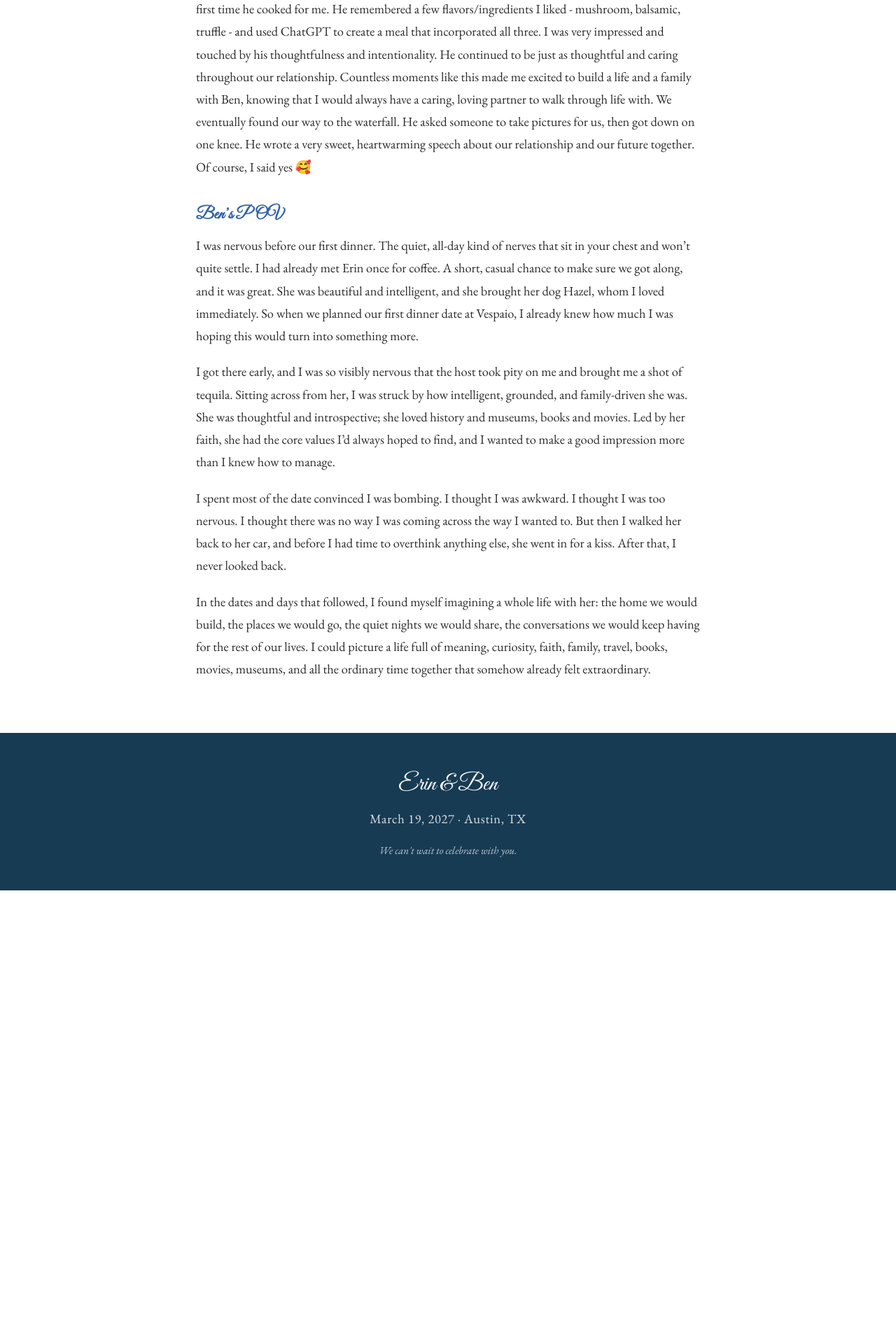
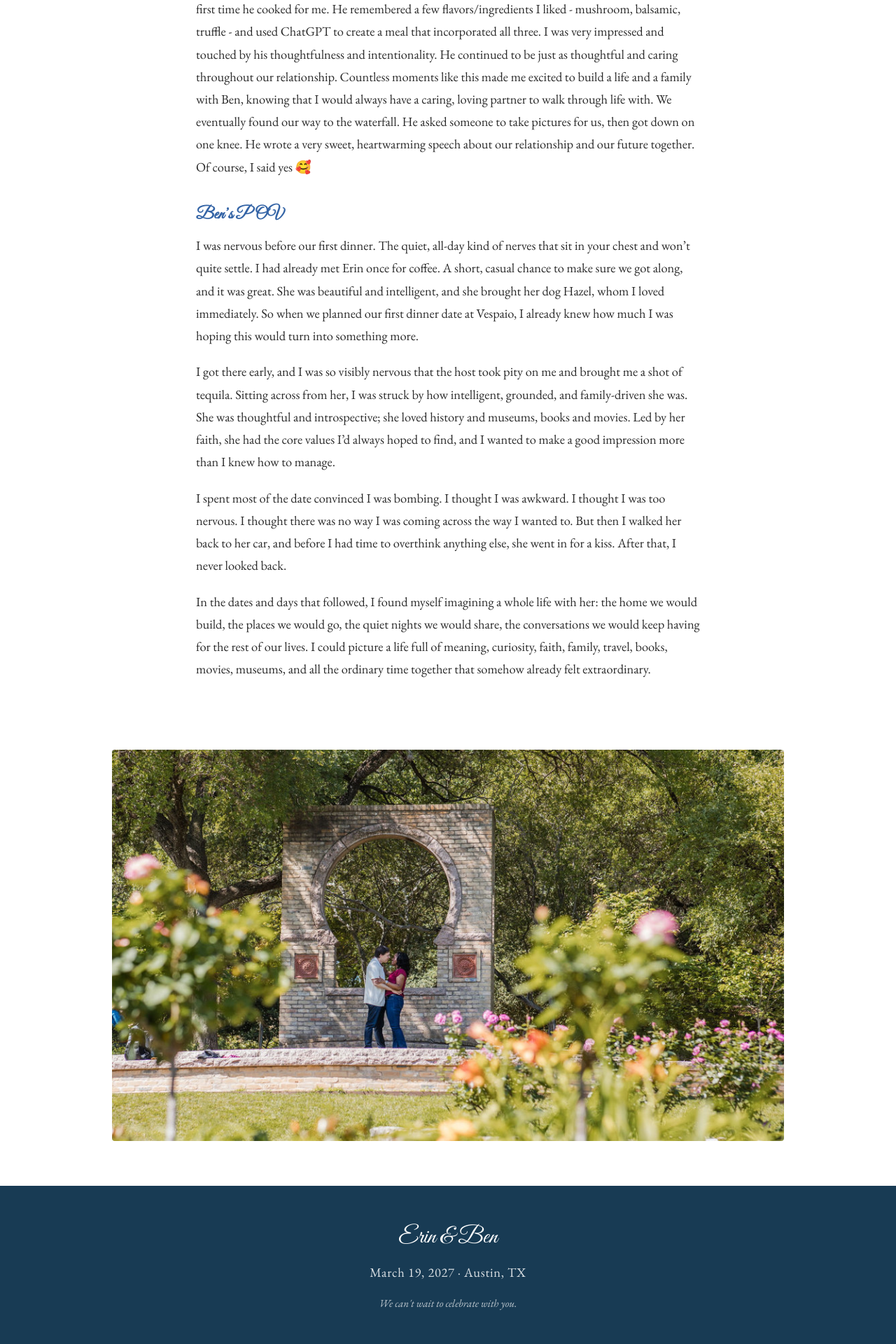
Before and after one commit to bjw7654/wedding-website, a Jekyll site: the page built from index.md, in a window 1280 px wide. Shown: the part 2577-4497 px from the top of the page at 70% size. Built offline with Jekyll 4.4.1, drawn with Linux system fonts in a browser that asks for light colours; before the commit the page ends 3849 px from its top, so only the background shows below that.

Commit message:
Add closing photo to bottom of home page like Zola
Configurable via closing_photo in _config.yml; rendered as a centered .closing section after the home page content and shown in full (no cropping).

```diff
--- a/_config.yml
+++ b/_config.yml
@@ -54,6 +54,12 @@ hero_images:
   - url: "/assets/images/hero/hero-5.jpg"
     mobile_position: "right center"
 
+# --- Closing photo (bottom of the home page) ---------------------------------
+# A single wide photo shown near the bottom of the home page, just like the one
+# at the bottom of our Zola site. Drop a photo into  assets/images/  and point
+# to it here. Leave it blank ("") to hide it.
+closing_photo: "/assets/images/closing.jpg"
+
 # --- Colors (change these hex codes to re-skin the whole site) ---------------
 colors:
   primary: "#3464A6"       # Main royal blue
--- a/_layouts/home.html
+++ b/_layouts/home.html
@@ -54,3 +54,11 @@ layout: default
   </div>
 </section>
 {% endif %}
+
+<!-- ===== Closing photo (bottom of the page, like our Zola site) ===== -->
+{% if site.closing_photo and site.closing_photo != "" %}
+<section class="closing">
+  <img class="closing__img" src="{{ site.closing_photo | relative_url }}"
+       alt="{{ site.partner_one }} and {{ site.partner_two }}" loading="lazy">
+</section>
+{% endif %}
--- a/assets/css/style.scss
+++ b/assets/css/style.scss
@@ -329,6 +329,22 @@ main { display: block; }
 .content__inner .detail { text-align: center; }
 
 /* ===========================================================================
+   Closing photo (bottom of the home page, like our Zola site)
+   A single wide photo, centered and shown in full (no cropping).
+   =========================================================================== */
+.closing {
+  max-width: 1000px;            /* the photo's own width; centered like Zola */
+  margin: 1.5rem auto 4rem;
+  padding: 0 1.25rem;
+}
+.closing__img {
+  display: block;
+  width: 100%;
+  height: auto;                 /* keep the whole photo -- no cropping */
+  border-radius: 4px;
+}
+
+/* ===========================================================================
    Buttons
    =========================================================================== */
 .btn {
```
Also changed, not shown: assets/images/closing.jpg (added).
